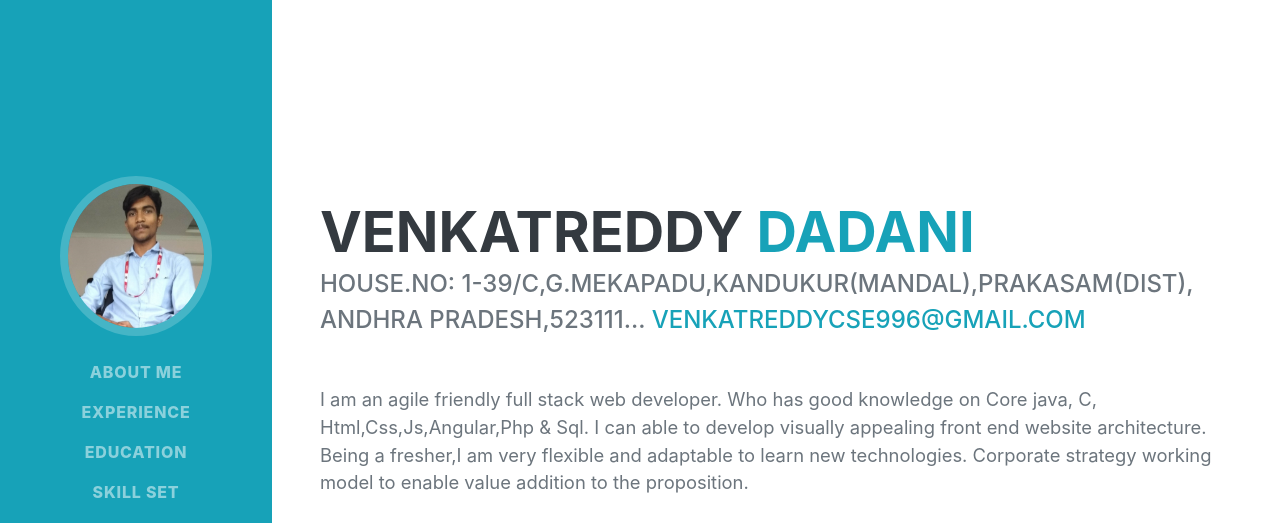
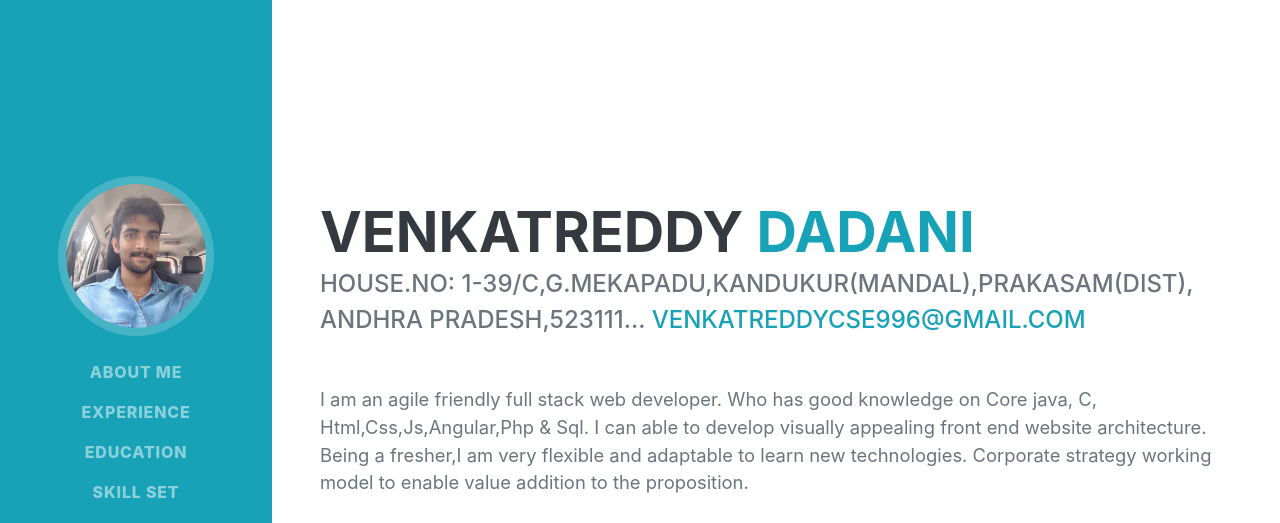
Before and after one commit to Venkatreddy1027/Venkatreddy.github.io, a plain HTML site: page index.html in a window 1280 px wide. Shown: the top 523 px of the page. Drawn offline with nearby package versions, Linux system fonts and the light colour scheme; a web font is replaced by a local one.

Commit message:
image changed

```diff
--- a/index.html
+++ b/index.html
@@ -30,7 +30,7 @@
     <a class="navbar-brand js-scroll-trigger" href="#page-top">
       <span class="d-block d-lg-none">Venkatreddy Dadani</span>
       <span class="d-none d-lg-block"><img class="img-fluid img-profile rounded-circle mx-auto mb-2"
-          src="assets/img/chair5.jpg" alt="profile" /></span>
+          src="assets/img/dp.jpg" alt="profile" /></span>
     </a>
     <button class="navbar-toggler" type="button" data-toggle="collapse" data-target="#navbarSupportedContent"
       aria-controls="navbarSupportedContent" aria-expanded="false" aria-label="Toggle navigation"><span
```
Also changed, not shown: assets/img/dp.jpg (added).
